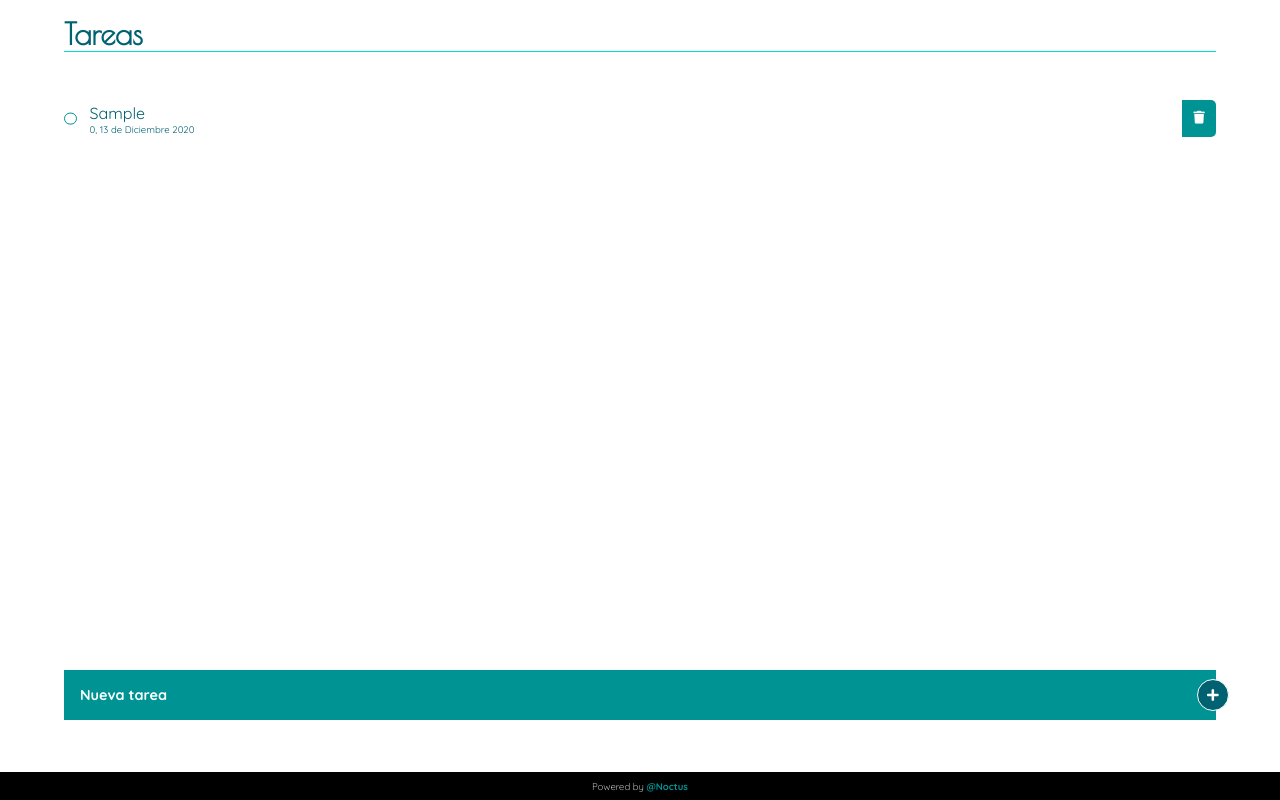
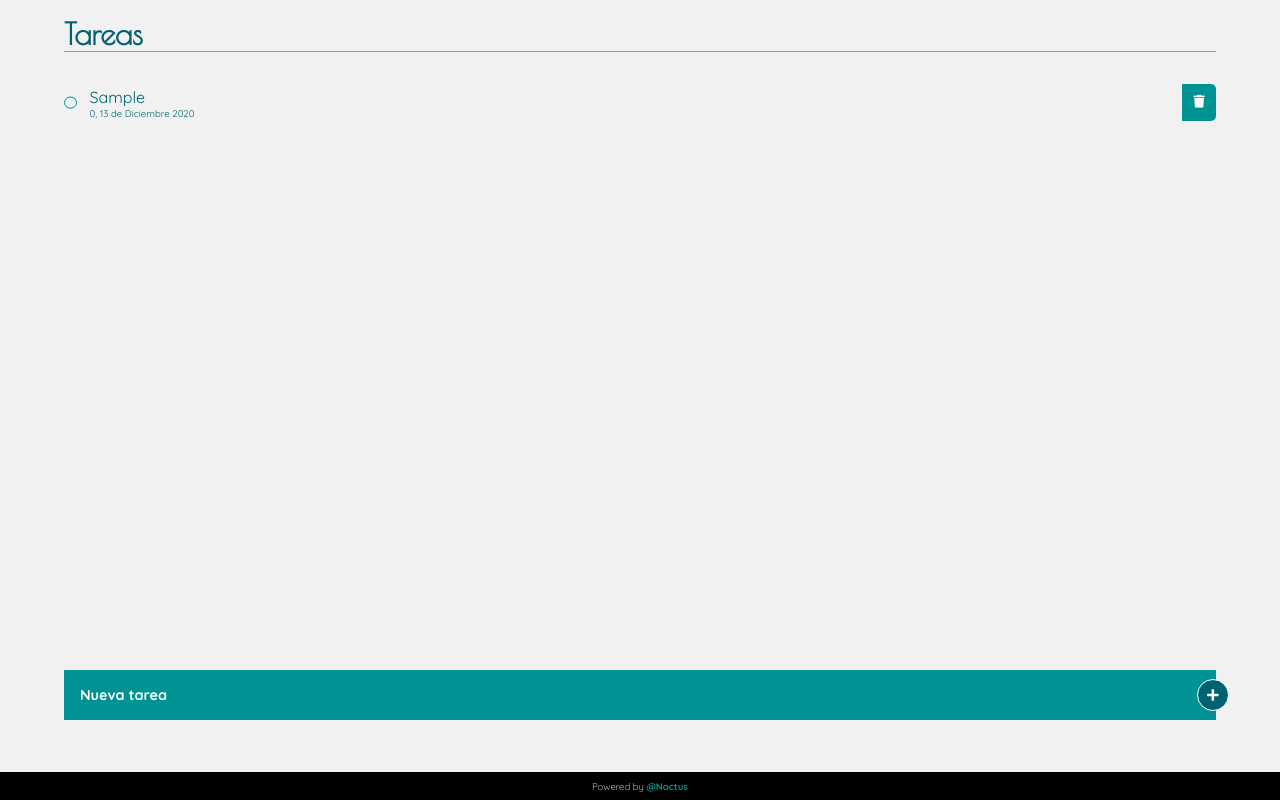
Before and after one commit to nerixdream/Tareas_minimal, a plain HTML site: page index.html in a window 1280 px wide. Both pictures are taken after typing "Sample" into the empty fields and a click on the button 1212 px from the left and 695 px from the top of the page. Drawn offline with nearby package versions, Linux system fonts and the light colour scheme.

Commit message:
Correcciones en el CSS

```diff
--- a/css/main.css
+++ b/css/main.css
@@ -23,7 +23,15 @@ html {
 
 body {
 	font-size: 16px;
-	background-image: linear-gradient(top left to right bottom, var(--color_grey), var(--color_white));
+	/* background-image: linear-gradient(top left to right bottom, var(--color_grey), var(--color_white)); */
+	background-color: var(--color_grey);
+}
+
+.main {
+	height: 100vh;
+	display: flex;
+	flex-direction: column;
+	justify-content: space-between;
 }
 
 /* Header */
@@ -53,7 +61,9 @@ body {
 /* Section todos-list */
 .tareas {
 	width: 90%;
-	margin: 2rem auto 0 auto;
+	margin: 1rem auto 0 auto;
+	height: 65vh;
+	overflow: scroll;
 }
 
 .tareas .tarea_radio {
@@ -112,10 +122,12 @@ input[type='checkbox']:checked ~ .check::before {
 
 .tarea-info .tarea-info_titulo {
 	font-size: 1rem;
+	transition: all 0.3s ease;
 }
 
 .tarea-info .tarea-info_fecha {
 	font-size: 0.6rem;
+	transition: all 0.3s ease;
 }
 
 .tareas .tarea_borrar {
@@ -154,6 +166,13 @@ input[type='checkbox']:checked ~ .check::before {
 	outline: none;
 }
 
+.nueva-tarea input:focus {
+	background: var(--color-primary);
+}
+.nueva-tarea input:scope {
+	background: var(--color-primary);
+}
+
 .nueva-tarea input::placeholder {
 	color: var(--color_white);
 }
@@ -185,8 +204,8 @@ input[type='checkbox']:checked ~ .check::before {
 .footer {
 	background: #000;
 	width: 100%;
-	position: fixed;
-	bottom: 0;
+	/* position: fixed;
+	bottom: 0; */
 	text-align: center;
 	padding: 0.5rem;
 }
@@ -204,3 +223,15 @@ input[type='checkbox']:checked ~ .check::before {
 }
 
 /* End footer */
+
+/* Agrega estilos al titulo y fecha de la tarea cuando este activo el checkbox */
+input[type='checkbox']:checked + .tarea-info .tarea-info_titulo {
+	text-decoration: line-through;
+	color: var(--color-tertiary);
+	opacity: 0.6;
+}
+
+input[type='checkbox']:checked + .tarea-info .tarea-info_fecha {
+	color: var(--color-tertiary);
+	opacity: 0.6;
+}
```
